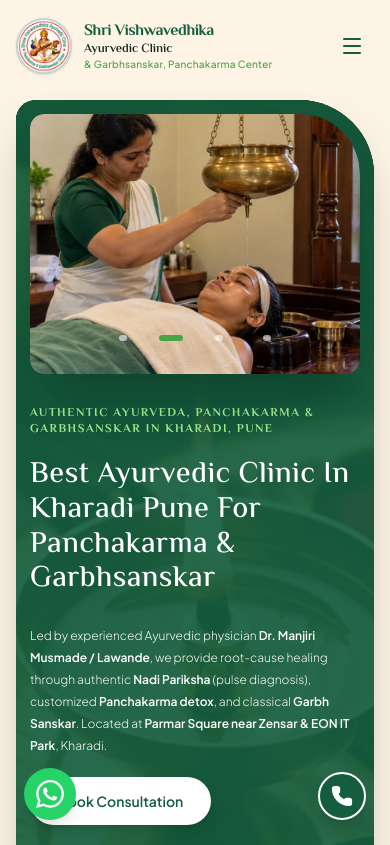
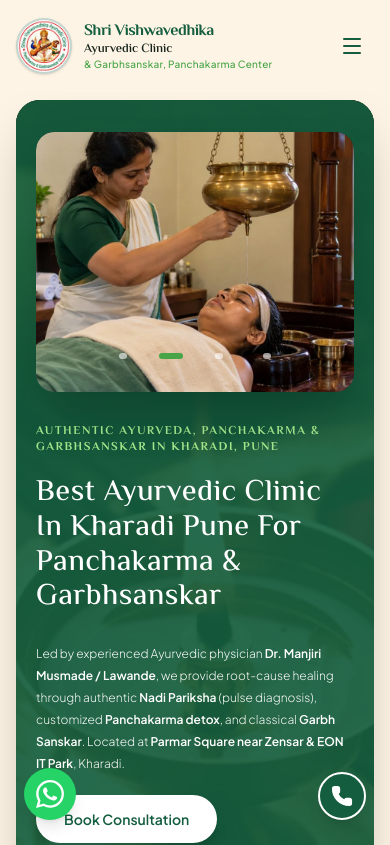
Before and after one commit to ShreyasAmbhaikar/vishwavedhika-ayurvedic-clinic, a Next.js app: page / in a window 390 px wide. Shown: the top 845 px of the page. Built offline with nearby package versions, Linux system fonts and the light colour scheme.

Commit message:
Refine hero rounded corners to 24px on mobile matching reference, format contact email card and bold address

```diff
--- a/src/app/contact-us/page.tsx
+++ b/src/app/contact-us/page.tsx
@@ -108,7 +108,7 @@ export default function ContactUsPage() {
           </div>
         </section>
 
-        {/* THREE CONTACT CARDS ROW - Clearly distinguishable with white background, clear borders and bold serif headings */}
+        {/* FOUR CONTACT CARDS ROW - Clearly distinguishable with white background, clear borders and bold serif headings */}
         <section className="py-4 sm:py-6">
           <div className="max-w-[1200px] mx-auto px-4 sm:px-6 lg:px-8">
             <div className="grid grid-cols-1 md:grid-cols-2 lg:grid-cols-4 gap-6">
@@ -126,7 +126,7 @@ export default function ContactUsPage() {
                   <h2 className="font-serif-heading text-lg sm:text-[19px] font-bold text-[#145E3F] leading-snug mb-1.5">
                     Locate Us
                   </h2>
-                  <p className="text-xs sm:text-[13px] text-[#16231B] font-semibold leading-relaxed group-hover:text-[#145E3F] transition-colors">
+                  <p className="text-xs sm:text-[13px] font-semibold text-[#16231B] leading-relaxed group-hover:text-[#145E3F] transition-colors">
                     Flat no.104, IT Park, Parmar Square, near Zensar, above
                     Hotel Kwality, Kharadi, Pune, Maharashtra 411014
                   </p>
@@ -144,7 +144,7 @@ export default function ContactUsPage() {
                   </h2>
                   <div className="grid grid-cols-[auto_1fr] gap-x-3 gap-y-1.5 text-xs sm:text-[13px] leading-relaxed">
                     <span className="text-[#666666] font-medium whitespace-nowrap">
-                       Mon – Sat:
+                      Mon – Sat:
                     </span>
                     <span className="text-[#16231B] font-semibold whitespace-nowrap">
                       11:30 AM – 5:30 PM
@@ -200,15 +200,12 @@ export default function ContactUsPage() {
                   <Mail size={20} className="text-white" />
                 </div>
                 <div>
-                  <h2 className="font-serif-heading text-lg sm:text-[19px] font-bold text-[#145E3F] leading-snug mb-1.5">
+                  <h2 className="font-serif-heading text-lg sm:text-[19px] font-bold text-[#145E3F] leading-snug mb-2">
                     Email Us
                   </h2>
-                  <p className="text-xs sm:text-[13px] font-semibold text-[#16231B] group-hover:text-[#145E3F] transition-colors break-all leading-snug">
+                  <p className="text-xs sm:text-[13.5px] font-semibold text-[#16231B] group-hover:text-[#145E3F] transition-colors leading-relaxed break-all">
                     {siteConfig.email}
                   </p>
-                  <span className="text-[11px] text-[#666666] font-medium pt-1.5 block leading-tight">
-                    Online consultation &amp; queries
-                  </span>
                 </div>
               </a>
             </div>
--- a/src/components/layout/Footer.tsx
+++ b/src/components/layout/Footer.tsx
@@ -182,13 +182,12 @@ export const Footer: React.FC = () => {
                 </div>
               </div>
 
-              {/* Email Address */}
+              {/* Email */}
               <div className="flex items-center gap-3">
                 <Mail size={18} className="text-[#A4E88C] shrink-0" />
                 <a
                   href={`mailto:${siteConfig.email}`}
-                  className="leading-relaxed text-[#FDF4E5]/90 hover:text-[#A4E88C] transition-colors underline-offset-2 hover:underline text-sm"
-                  title="Send email to Dr. Manjiri Musmade / Lawande"
+                  className="text-[#FDF4E5]/90 hover:text-[#A4E88C] transition-colors break-all text-xs sm:text-sm"
                 >
                   {siteConfig.email}
                 </a>
--- a/src/components/sections/HeroSection.tsx
+++ b/src/components/sections/HeroSection.tsx
@@ -20,10 +20,8 @@ export const HeroSection: React.FC = () => {
   return (
     <section id="hero" className="pt-2 sm:pt-4 pb-12 sm:pb-16 lg:pb-20">
       <div className="max-w-[1240px] mx-auto px-4 sm:px-6 lg:px-8">
-        {/* Main Hero Container with signature curved top-right corner.
-            Extended min-height ensures the hero section seamlessly fills the initial viewport,
-            matching Image Attachment 1 without revealing lower sections until scrolling. */}
-        <div className="relative overflow-hidden rounded-[20px] rounded-tr-[75px] sm:rounded-none sm:corner-curve-hero shadow-2xl p-3.5 pt-3.5 sm:p-10 lg:p-14 xl:p-16 py-6 sm:py-12 lg:py-14 xl:py-16 text-white min-h-[calc(100vh-80px)] lg:min-h-[calc(100vh-50px)] flex flex-col justify-center bg-[#145E3F]">
+        {/* Main Hero Container: rounded-[24px] on mobile matching Image Attachment 2, corner-curve-hero on tablet/desktop */}
+        <div className="relative overflow-hidden rounded-[24px] sm:rounded-none sm:corner-curve-hero shadow-2xl p-5 sm:p-10 lg:p-14 xl:p-16 py-8 sm:py-12 lg:py-14 xl:py-16 text-white min-h-[calc(100vh-80px)] lg:min-h-[calc(100vh-50px)] flex flex-col justify-center bg-[#145E3F]">
           {/* LCP Discoverable High-Priority Background Image */}
           <Image
             src="/images/bg.webp"
@@ -40,7 +38,7 @@ export const HeroSection: React.FC = () => {
           <div className="relative z-10 grid grid-cols-1 lg:grid-cols-12 gap-8 lg:gap-14 items-center">
             {/* Left Column: Clinic Image Carousel (5 cols) - Order 1 on mobile to sit at top */}
             <div className="lg:col-span-5 order-1 lg:order-1 flex justify-center">
-              <div className="relative w-full max-w-[480px] h-[260px] sm:h-[450px] lg:h-[490px] xl:h-[530px] rounded-[14px] rounded-tr-[60px] sm:rounded-none sm:corner-curve-slider overflow-hidden shadow-2xl bg-black/20">
+              <div className="relative w-full max-w-[480px] h-[260px] sm:h-[450px] lg:h-[490px] xl:h-[530px] rounded-[18px] sm:rounded-none sm:corner-curve-slider overflow-hidden shadow-2xl bg-black/20">
                 {heroSlides.map((slide, index) => (
                   <div
                     key={slide.src}
@@ -57,7 +55,7 @@ export const HeroSection: React.FC = () => {
                       priority={index === 0}
                       fetchPriority={index === 0 ? "high" : "auto"}
                       sizes="(max-width: 640px) 100vw, (max-width: 1024px) 480px, 480px"
-                      className="object-cover rounded-[14px] rounded-tr-[60px] sm:rounded-none sm:corner-curve-slider"
+                      className="object-cover rounded-[18px] sm:rounded-none sm:corner-curve-slider"
                     />
                   </div>
                 ))}
```
